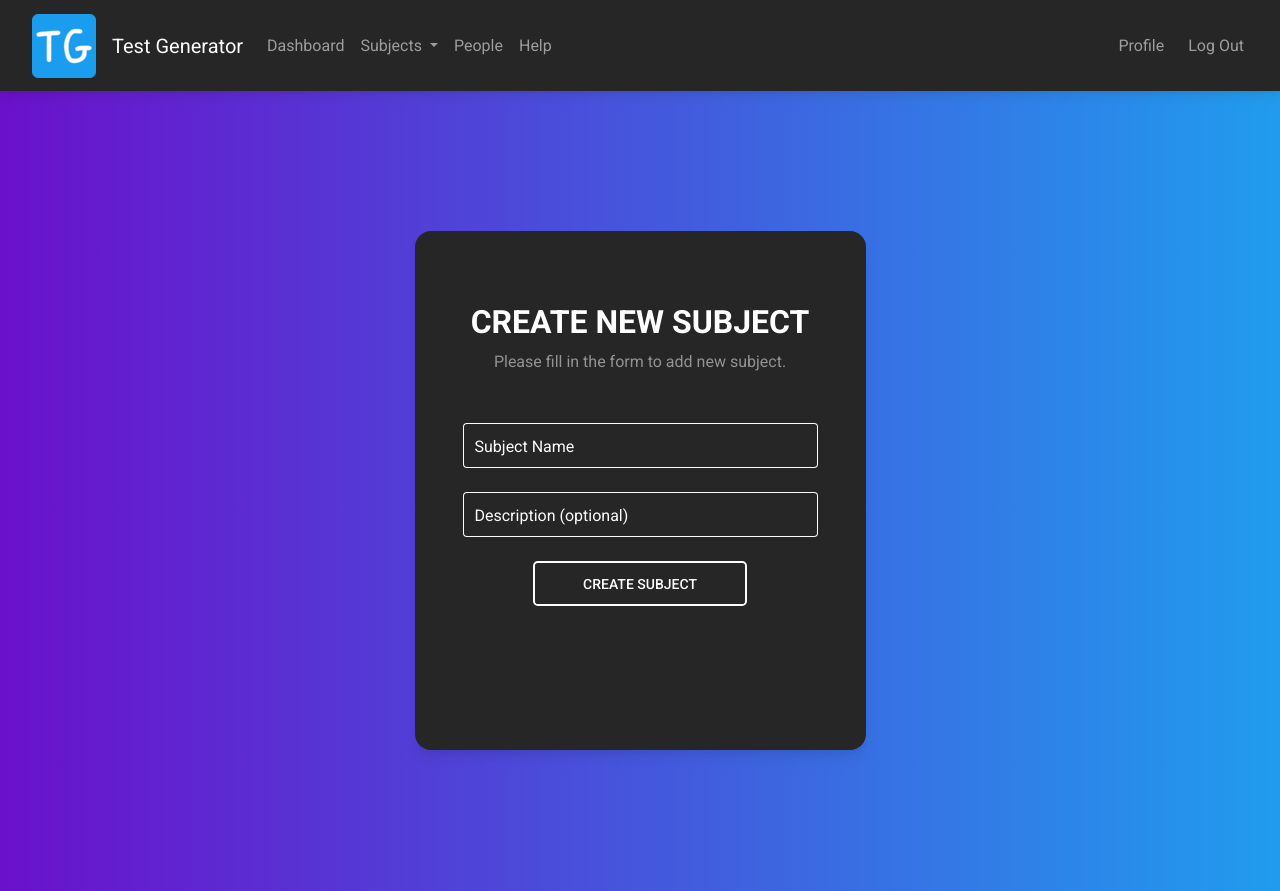
After one commit to PatrykBandyra/PDFTestGeneratorWebApp, a Django app: page /dashboard/subject/create/ in a window 1280 px wide. The commit adds this page. Run offline with Django 3.2, Linux system fonts and the light colour scheme; the visitor is signed in with stand-in values (Sample User, id 1); parts of the project's set-up code (start-up, migrations or seed data) failed here and were passed over; some libraries are stand-ins or nearby versions.

Commit message:
Subject views

```diff
--- a/generator/account/templates/account/register.html
+++ b/generator/account/templates/account/register.html
@@ -3,7 +3,7 @@
 {% block title %}Registration{% endblock %}
 
 {% block content %}
-        <section class="vh-100 gradient-custom">
+    <section class="vh-100 gradient-custom">
         <div class="container py-5 h-100">
             <div class="row d-flex justify-content-center align-items-center h-100">
                 <div class="col-12 col-md-8 col-lg-6 col-xl-5">
@@ -85,7 +85,8 @@
                                     </div>
 
                                     {% csrf_token %}
-                                    <button class="btn btn-outline-light btn-lg px-5" type="submit">Create Account</button>
+                                    <button class="btn btn-outline-light btn-lg px-5" type="submit">Create Account
+                                    </button>
 
                                 </form>
 
--- a/generator/generator/urls.py
+++ b/generator/generator/urls.py
@@ -18,6 +18,6 @@ from django.urls import path, include
 
 urlpatterns = [
     path('admin/', admin.site.urls),
-    path('dashboard/subject/', include('questions.urls', namespace='questions')),
+    path('dashboard/', include('questions.urls', namespace='questions')),
     path('', include('account.urls', namespace='account')),
 ]
--- /dev/null
+++ b/generator/questions/forms.py
@@ -0,0 +1,15 @@
+from django import forms
+from .models import Subject
+
+
+class SubjectCreationForm(forms.ModelForm):
+
+    def __init__(self, *args, **kwargs):
+        super().__init__(*args, **kwargs)
+
+        for visible in self.visible_fields():
+            visible.field.widget.attrs['class'] = 'form-control form-control-lg'
+
+    class Meta:
+        model = Subject
+        fields = ('name', 'description')
--- a/generator/questions/models.py
+++ b/generator/questions/models.py
@@ -17,9 +17,6 @@ class Subject(models.Model):
         super(Subject, self).__init__(*args, **kwargs)
         self.__original_name = self.name
 
-    class Meta:
-        unique_together = ('author', 'name')
-
     def __str__(self):
         return self.name
 
@@ -30,7 +27,7 @@ class Subject(models.Model):
         super(Subject, self).save(*args, **kwargs)
 
     def get_absolute_url(self):
-        return reverse('questions:subject', args=[self.author.id, self.slug])
+        return reverse('questions:subject', args=[self.id, self.slug])
 
 
 class Question(models.Model):
--- /dev/null
+++ b/generator/questions/templates/questions/subject_form.html
@@ -0,0 +1,70 @@
+{% extends 'base.html' %}
+
+{% block content %}
+    <section class="vh-100 gradient-custom">
+        <div class="container py-5 h-100">
+            <div class="row d-flex justify-content-center align-items-center h-100">
+                <div class="col-12 col-md-8 col-lg-6 col-xl-5">
+                    <div class="card bg-dark text-white" style="border-radius: 1rem;">
+                        <div class="card-body p-5 text-center">
+
+                            <div class="mb-md-5 mt-md-4 pb-5">
+
+                                <h2 class="fw-bold mb-2 text-uppercase">
+                                    {% if  section == 'create_subject' %}
+                                        Create New Subject
+                                    {% else %}
+                                        Update Subject
+                                    {% endif %}
+                                </h2>
+
+                                <p class="text-white-50 mb-5">
+                                    {% if  section == 'create_subject' %}
+                                        Please fill in the form to add new subject.
+                                    {% else %}
+                                        Please fill in the form to update a subject.
+                                    {% endif %}
+                                </p>
+
+                                <form method="post">
+
+                                    <p class="text-danger">
+                                        {% for e in subject_form.name.errors %}
+                                            {{ e }}
+                                        {% endfor %}
+                                    </p>
+                                    <div class="form-outline form-white mb-4">
+                                        {{ subject_form.name }}
+                                        <label class="form-label" for="name">Subject Name</label>
+                                    </div>
+
+                                    <p class="text-danger">
+                                        {% for e in subject_form.description.errors %}
+                                            {{ e }}
+                                        {% endfor %}
+                                    </p>
+                                    <div class="form-outline form-white mb-4">
+                                        {{ subject_form.description }}
+                                        <label class="form-label" for="description">Description (optional)</label>
+                                    </div>
+
+                                    {% csrf_token %}
+                                    <button class="btn btn-outline-light btn-lg px-5" type="submit">
+                                        {% if  section == 'create_subject' %}
+                                            Create Subject
+                                        {% else %}
+                                            Update Subject
+                                        {% endif %}
+                                    </button>
+
+                                </form>
+
+                            </div>
+
+                        </div>
+                    </div>
+                </div>
+            </div>
+        </div>
+    </section>
+{% endblock %}
--- a/generator/questions/urls.py
+++ b/generator/questions/urls.py
@@ -3,5 +3,7 @@ from . import views
 
 app_name = 'questions'
 urlpatterns = [
-    path('<int:user_id>/<slug:subject_name>', views.subject, name='subject'),
+    path('subject/create/', views.create_subject, name='subject-create'),
+    path('subject/<int:subject_id>/<slug:subject_slug>/edit', views.edit_subject, name='subject-edit'),
+    path('seubject/<int:subject_id>/<slug:subject_slug>/', views.subject, name='subject'),
 ]
--- a/generator/questions/views.py
+++ b/generator/questions/views.py
@@ -1,5 +1,42 @@
-from django.shortcuts import render
+from django.shortcuts import render, redirect, get_object_or_404
+from django.contrib.auth.decorators import login_required
+from django.db.utils import IntegrityError
+from .forms import SubjectCreationForm
+from .models import Subject
 
 
-def subject(request, user_id, subject_name):
-    return render(request, 'questions/subject.html', {})
+@login_required
+def create_subject(request):
+    if request.method == 'POST':
+        subject_form = SubjectCreationForm(data=request.POST)
+        if subject_form.is_valid():
+            new_subject = subject_form.save(commit=False)
+            new_subject.author = request.user
+            new_subject.save()  # First subject needs to get the id before ownership can be added
+            new_subject.ownership.add(request.user)
+            new_subject.save()
+            return redirect('account:dashboard')
+    else:
+        subject_form = SubjectCreationForm()
+    return render(request, 'questions/subject_form.html', {'subject_form': subject_form, 'section': 'create_subject'})
+
+
+@login_required
+def edit_subject(request, subject_id, subject_slug):
+    if request.method == 'POST':
+        subject_form = SubjectCreationForm(data=request.POST)
+        if subject_form.is_valid():
+            subject = get_object_or_404(Subject, id=subject_id)
+            subject.name = subject_form.cleaned_data['name']
+            subject.description = subject_form.cleaned_data['description']
+            subject.save()
+            return redirect('account:dashboard')
+    else:
+        subject = get_object_or_404(Subject, id=subject_id)
+        subject_form = SubjectCreationForm(instance=subject)
+    return render(request, 'questions/subject_form.html', {'subject_form': subject_form, 'section': 'edit_subject'})
+
+
+@login_required
+def subject(request, user_id, subject_slug):
+    return render(request, 'questions/subject_questions.html', {})
```
Also changed, not shown: generator/account/forms.py (+0 -22 lines), generator/account/templates/account/dashboard.html (+36 -7 lines), generator/account/views/views_logged.py (+13 -3 lines), generator/questions/tests.py (+0 -26 lines), generator/questions/migrations/0001_initial.py, generator/questions/templates/questions/subject_questions.html (renamed from generator/questions/templates/questions/subject.html).
